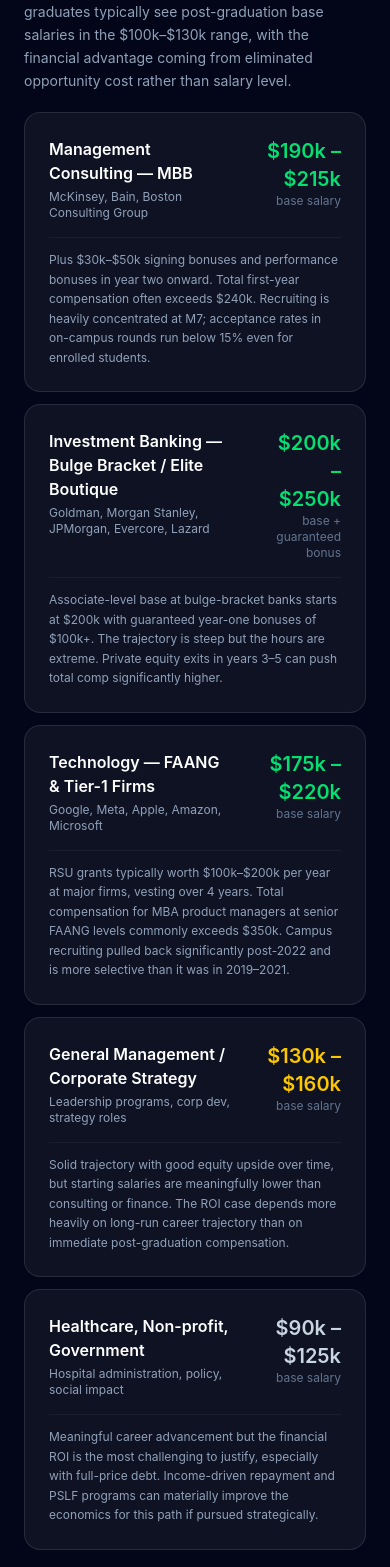
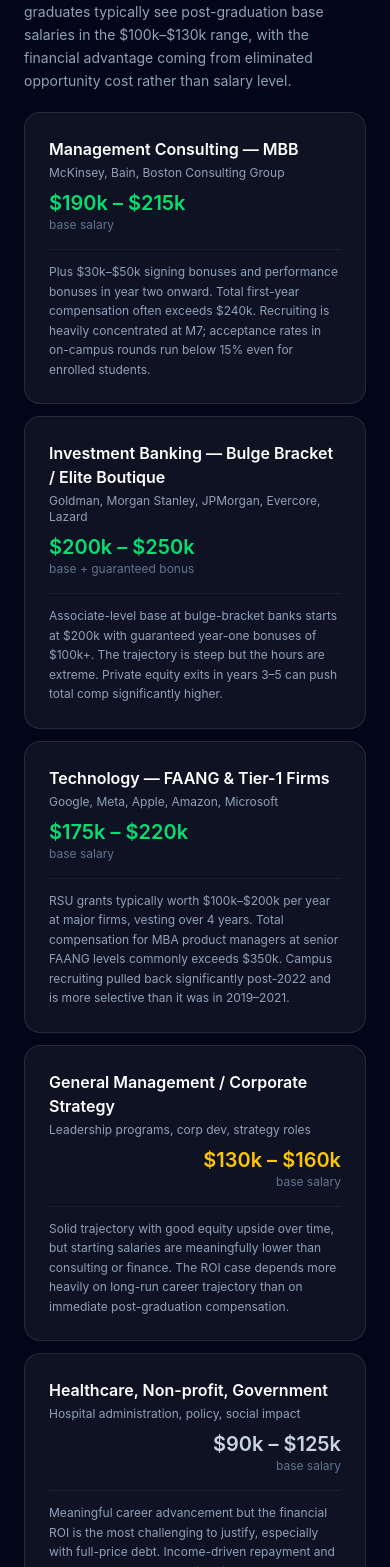
Before and after one commit to HrgChampion/careercapital, a Next.js app: page /mba-salary-increase in a window 390 px wide. Shown: the part 1901-3468 px from the top of the page. Built offline with nearby package versions, Linux system fonts and the light colour scheme.

Commit message:
update custom domain

```diff
--- a/app/layout.tsx
+++ b/app/layout.tsx
@@ -6,8 +6,9 @@
   description:
     "Professional-grade capital budgeting tools for evaluating MBA programs, graduate degrees, and career investments.",
   verification: {
-    google: "Q3CH18Wk-DRwQpK6HhnH5FM-DH43_xOxFXRVAuGdX4A",
+    google: "zDoWplbx5Khdq-waO3kN2Ko9CJeltvRwJyit1br6uF4",
   },
+   metadataBase: new URL("https://careerreturns.com"),
 }
 
 export default function RootLayout({
--- a/app/mba-salary-increase/page.tsx
+++ b/app/mba-salary-increase/page.tsx
@@ -73,12 +73,12 @@
 
           <div className="space-y-3">
             <div className="bg-white/5 border border-white/10 rounded-2xl p-6 space-y-4">
-              <div className="flex items-start justify-between gap-4">
+              <div className="flex flex-col sm:flex-row sm:items-start sm:justify-between gap-2 sm:gap-4">
                 <div className="space-y-1">
                   <p className="text-white font-semibold">Management Consulting — MBB</p>
                   <p className="text-slate-400 text-xs">McKinsey, Bain, Boston Consulting Group</p>
                 </div>
-                <div className="text-right">
+                <div className="sm:text-right">
                   <p className="text-green-400 text-xl font-semibold">$190k – $215k</p>
                   <p className="text-slate-500 text-xs">base salary</p>
                 </div>
@@ -91,12 +91,12 @@
             </div>
 
             <div className="bg-white/5 border border-white/10 rounded-2xl p-6 space-y-4">
-              <div className="flex items-start justify-between gap-4">
+              <div className="flex flex-col sm:flex-row sm:items-start sm:justify-between gap-2 sm:gap-4">
                 <div className="space-y-1">
                   <p className="text-white font-semibold">Investment Banking — Bulge Bracket / Elite Boutique</p>
                   <p className="text-slate-400 text-xs">Goldman, Morgan Stanley, JPMorgan, Evercore, Lazard</p>
                 </div>
-                <div className="text-right">
+                <div className="sm:text-right">
                   <p className="text-green-400 text-xl font-semibold">$200k – $250k</p>
                   <p className="text-slate-500 text-xs">base + guaranteed bonus</p>
                 </div>
@@ -109,12 +109,12 @@
             </div>
 
             <div className="bg-white/5 border border-white/10 rounded-2xl p-6 space-y-4">
-              <div className="flex items-start justify-between gap-4">
+              <div className="flex flex-col sm:flex-row sm:items-start sm:justify-between gap-2 sm:gap-4">
                 <div className="space-y-1">
                   <p className="text-white font-semibold">Technology — FAANG &amp; Tier-1 Firms</p>
                   <p className="text-slate-400 text-xs">Google, Meta, Apple, Amazon, Microsoft</p>
                 </div>
-                <div className="text-right">
+                <div className="sm:text-right">
                   <p className="text-green-400 text-xl font-semibold">$175k – $220k</p>
                   <p className="text-slate-500 text-xs">base salary</p>
                 </div>
@@ -127,7 +127,7 @@
             </div>
 
             <div className="bg-white/5 border border-white/10 rounded-2xl p-6 space-y-4">
-              <div className="flex items-start justify-between gap-4">
+              <div className="flex flex-col sm:flex-row sm:items-start sm:justify-between gap-2 sm:gap-4">
                 <div className="space-y-1">
                   <p className="text-white font-semibold">General Management / Corporate Strategy</p>
                   <p className="text-slate-400 text-xs">Leadership programs, corp dev, strategy roles</p>
@@ -145,7 +145,7 @@
             </div>
 
             <div className="bg-white/5 border border-white/10 rounded-2xl p-6 space-y-4">
-              <div className="flex items-start justify-between gap-4">
+              <div className="flex flex-col sm:flex-row sm:items-start sm:justify-between gap-2 sm:gap-4">
                 <div className="space-y-1">
                   <p className="text-white font-semibold">Healthcare, Non-profit, Government</p>
                   <p className="text-slate-400 text-xs">Hospital administration, policy, social impact</p>
--- a/app/page.tsx
+++ b/app/page.tsx
@@ -10,12 +10,12 @@
       </div>
 
       {/* ── Hero ── */}
-      <section className="flex-1 flex flex-col items-center justify-center text-center px-6 py-32 max-w-5xl mx-auto w-full">
+      <section className="flex-1 flex flex-col items-center justify-center text-center px-4 sm:px-6 py-20 sm:py-32 max-w-5xl mx-auto w-full">
         <p className="text-xs font-medium text-indigo-400 uppercase tracking-widest mb-6">
           CareerCapital
         </p>
 
-        <h1 className="text-5xl sm:text-6xl font-semibold tracking-tight leading-tight bg-linear-to-r from-indigo-400 via-violet-400 to-purple-400 bg-clip-text text-transparent">
+        <h1 className="text-4xl sm:text-5xl md:text-6xl font-semibold tracking-tight leading-tight bg-linear-to-r from-indigo-400 via-violet-400 to-purple-400 bg-clip-text text-transparent">
           Capital Allocation for<br />Career Decisions
         </h1>
 
@@ -37,7 +37,7 @@
       </section>
 
       {/* ── Modeling Foundation ── */}
-      <section className="max-w-5xl mx-auto w-full px-6 pb-24">
+      <section className="max-w-5xl mx-auto w-full px-4 sm:px-6 pb-16 sm:pb-24">
         <div className="rounded-3xl bg-white/5 border border-white/10 backdrop-blur-xl p-10 text-center space-y-6">
 
           <h2 className="text-2xl font-semibold tracking-tight">
@@ -53,7 +53,7 @@
       </section>
 
       {/* ── Capability Grid ── */}
-      <section className="max-w-5xl mx-auto w-full px-6 pb-28">
+      <section className="max-w-5xl mx-auto w-full px-4 sm:px-6 pb-16 sm:pb-28">
         <div className="grid md:grid-cols-3 gap-6">
 
           <div className="rounded-2xl bg-white/5 border border-white/10 p-8 space-y-4 hover:bg-white/[0.07] transition-all">
@@ -119,7 +119,7 @@
       </section>
 
       {/* ── Vision ── */}
-      <section className="max-w-5xl mx-auto w-full px-6 pb-28 border-t border-white/10 pt-20">
+      <section className="max-w-5xl mx-auto w-full px-4 sm:px-6 pb-16 sm:pb-28 border-t border-white/10 pt-14 sm:pt-20">
         <div className="max-w-2xl space-y-6">
 
           <p className="text-xs font-medium text-indigo-400 uppercase tracking-widest">
```
Also changed, not shown: app/mba-roi-calculator/page.tsx (+14 -11 lines).
